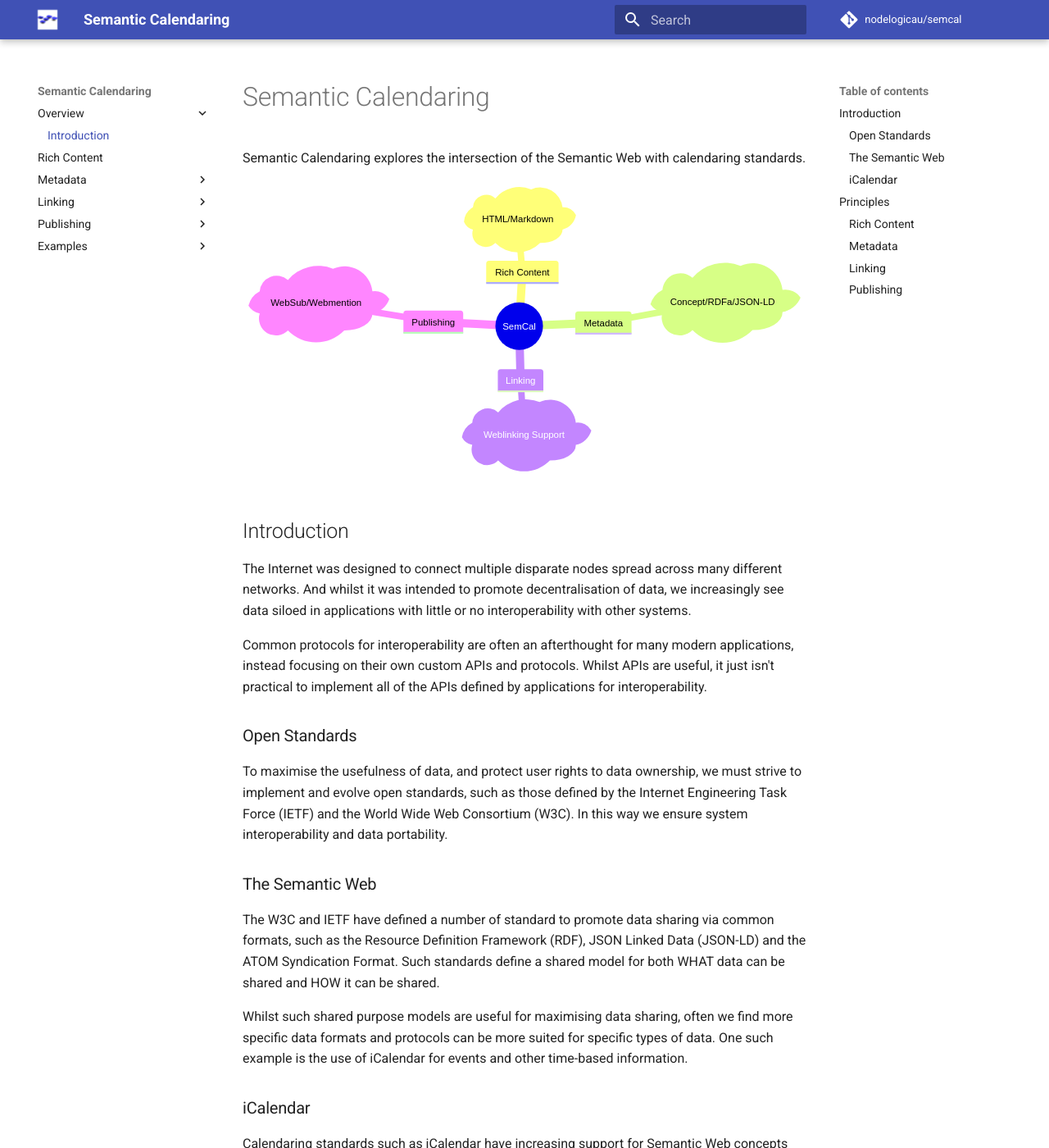
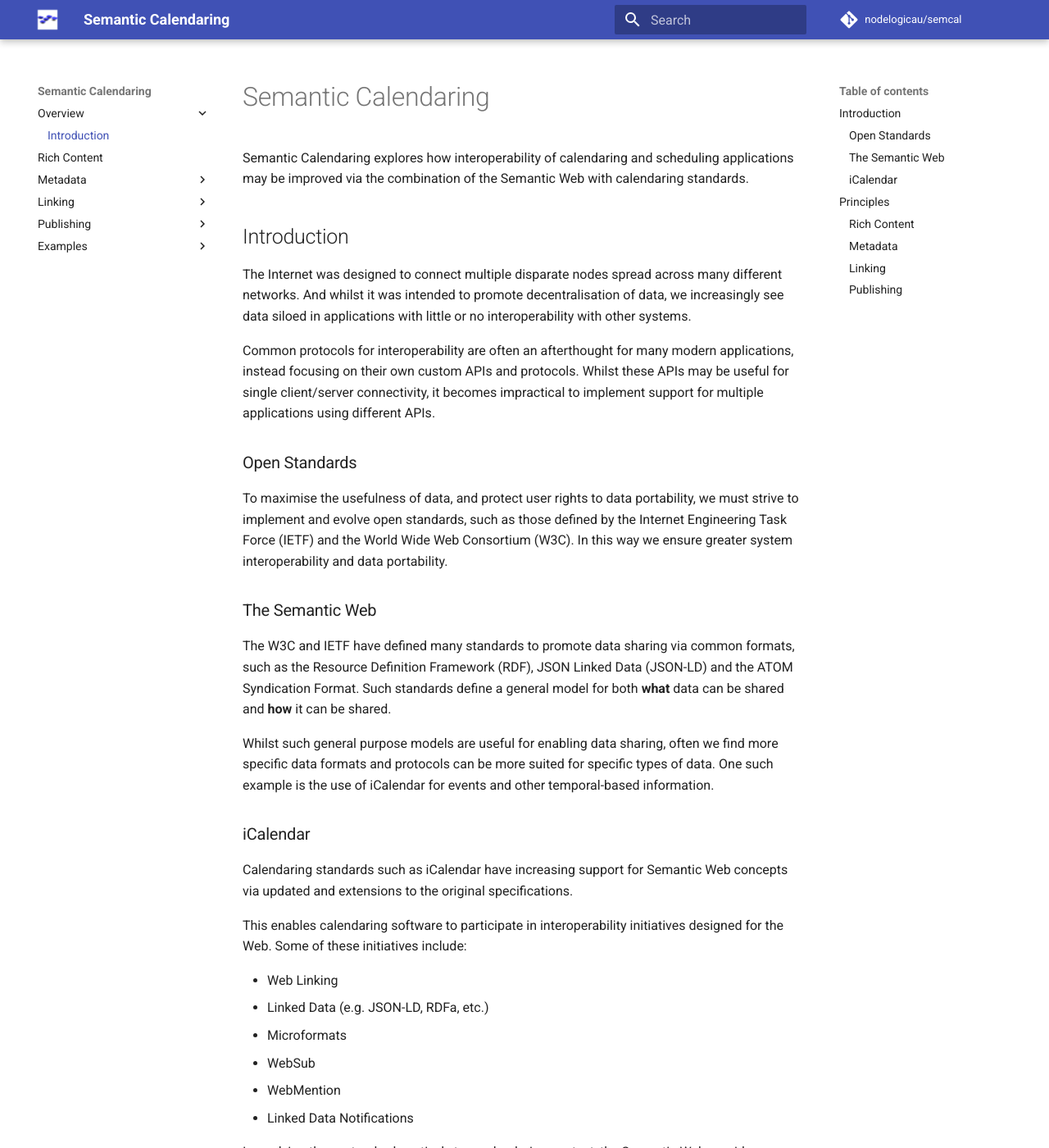
Before and after one commit to nodelogicau/semcal, an MkDocs documentation site: the page built from docs/index.md, in a window 1280 px wide and 1400 px high. Shown: the whole window at 82% size. Built offline with MkDocs 1.6.1 and Material for MkDocs 9.7.7, drawn with Linux system fonts in a browser that asks for light colours; comment, search, counter and statistics services are not loaded; some of the changed text lies outside the part shown.

Commit message:
Updated intro

```diff
--- a/docs/index.md
+++ b/docs/index.md
@@ -1,8 +1,8 @@
 # Semantic Calendaring
 
-Semantic Calendaring explores the intersection of the Semantic Web with calendaring standards.
+Semantic Calendaring explores how interoperability of calendaring and scheduling applications
+may be improved via the combination of the Semantic Web with calendaring standards.
 
-![overview.mmd.svg](images/overview.mmd.svg)
 
 ## Introduction
 
@@ -11,25 +11,27 @@ it was intended to promote decentralisation of data, we increasingly see data si
 or no interoperability with other systems.
 
 Common protocols for interoperability are often an afterthought for many modern applications, instead focusing on
-their own custom APIs and protocols. Whilst APIs are useful, it just isn't practical to implement all of the APIs
-defined by applications for interoperability.
+their own custom APIs and protocols. Whilst these APIs may be useful for single client/server connectivity, it
+becomes impractical to implement support for multiple applications using different APIs.
 
 
 ### Open Standards
 
-To maximise the usefulness of data, and protect user rights to data ownership, we must strive to implement and evolve open standards, such
-as those defined by the Internet Engineering Task Force (IETF) and the World Wide Web Consortium (W3C). In this
-way we ensure system interoperability and data portability.
+To maximise the usefulness of data, and protect user rights to data portability, we must strive to implement and
+evolve open standards, such as those defined by the Internet Engineering Task Force (IETF) and the World Wide Web
+Consortium (W3C). In this way we ensure greater system interoperability and data portability.
+
 
 ### The Semantic Web
 
-The W3C and IETF have defined a number of standard to promote data sharing via common formats, such as the
+The W3C and IETF have defined many standards to promote data sharing via common formats, such as the
 Resource Definition Framework (RDF), JSON Linked Data (JSON-LD) and the ATOM Syndication Format. Such standards
-define a shared model for both WHAT data can be shared and HOW it can be shared.
+define a general model for both **what** data can be shared and **how** it can be shared.
 
-Whilst such shared purpose models are useful for maximising data sharing, often we find more specific data formats
+Whilst such general purpose models are useful for enabling data sharing, often we find more specific data formats
 and protocols can be more suited for specific types of data. One such example is the use of iCalendar for events
-and other time-based information.
+and other temporal-based information.
+
 
 ### iCalendar
 
@@ -49,10 +51,13 @@ for the Web. Some of these initiatives include:
 In applying these standards natively to a calendaring context, the Semantic Web provides support for a powerful graph
 of calendaring information.
 
+
 ## Principles
 
-The principles of semantic calendaring can be divided into four areas: rich content, semantic data, linking
+The principles of semantic calendaring can be divided into four areas: rich content, semantic metadata, linking
 and publishing.
+
+![overview.mmd.svg](images/overview.mmd.svg)
 
 ### Rich Content
 
```
